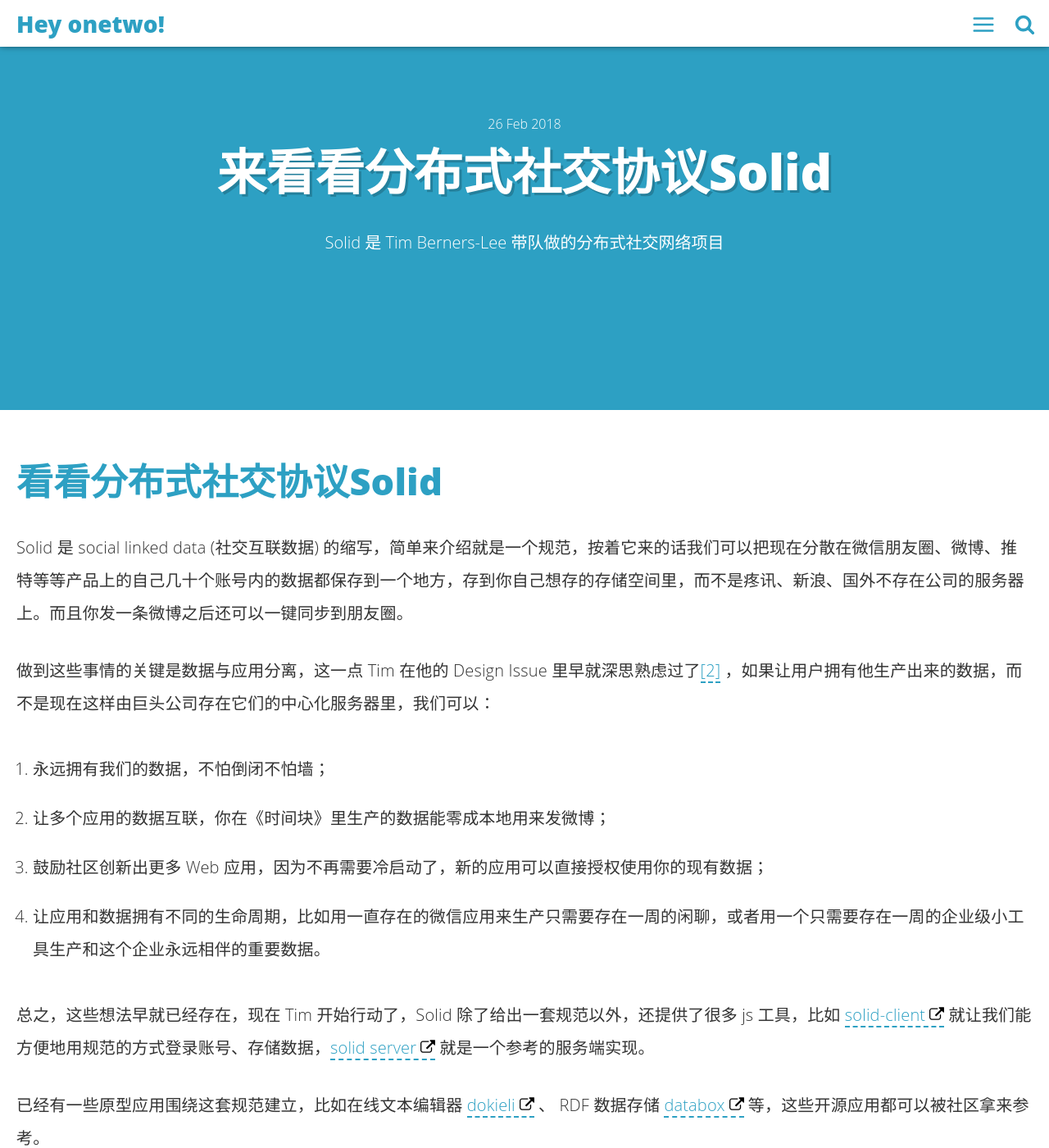
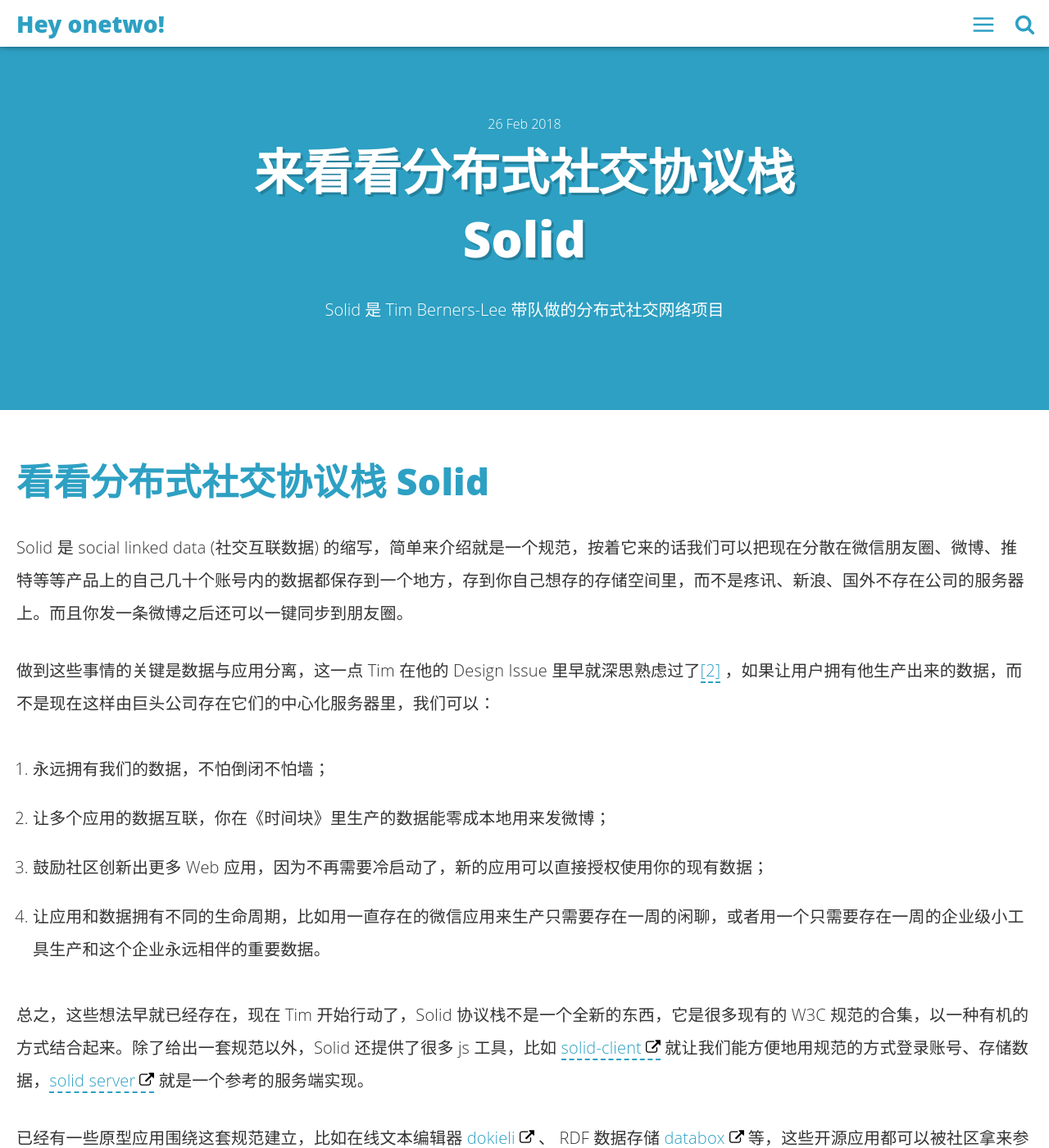
Before and after one commit to linonetwo/linonetwo.github.io, a Jekyll site: the page built from _posts/2018-02-26-看看分布式社交协议Solid.md, in a window 1280 px wide and 1400 px high. Shown: the whole window at 82% size. Built offline with Jekyll 4.4.1, drawn with Linux system fonts in a browser that asks for light colours; comment, search, counter and statistics services are not loaded.

Commit message:
强调这是个协议栈

```diff
--- a/_posts/2018-02-26-看看分布式社交协议Solid.md
+++ b/_posts/2018-02-26-看看分布式社交协议Solid.md
@@ -1,6 +1,6 @@
 ---
 layout: post
-title: "来看看分布式社交协议Solid"
+title: "来看看分布式社交协议栈Solid"
 date: 2018-02-26 22:40:19 +0800
 image: 'blog-author.jpg'
 description: 'Solid 是 Tim Berners-Lee 带队做的分布式社交网络项目'
@@ -13,7 +13,7 @@
 twitter_text:
 introduction: '让互联网重新去中心化的项目之一'
 ---
-# 看看分布式社交协议Solid
+# 看看分布式社交协议栈 Solid
 
 Solid 是 social linked data (社交互联数据) 的缩写，简单来介绍就是一个规范，按着它来的话我们可以把现在分散在微信朋友圈、微博、推特等等产品上的自己几十个账号内的数据都保存到一个地方，存到你自己想存的存储空间里，而不是疼讯、新浪、国外不存在公司的服务器上。而且你发一条微博之后还可以一键同步到朋友圈。
 
@@ -24,7 +24,7 @@
 1. 鼓励社区创新出更多 Web 应用，因为不再需要冷启动了，新的应用可以直接授权使用你的现有数据；
 1. 让应用和数据拥有不同的生命周期，比如用一直存在的微信应用来生产只需要存在一周的闲聊，或者用一个只需要存在一周的企业级小工具生产和这个企业永远相伴的重要数据。
 
-总之，这些想法早就已经存在，现在 Tim 开始行动了，Solid 除了给出一套规范以外，还提供了很多 js 工具，比如 [solid-client](https://npm.runkit.com/solid-client) 就让我们能方便地用规范的方式登录账号、存储数据，[solid server](https://github.com/solid/node-solid-server) 就是一个参考的服务端实现。
+总之，这些想法早就已经存在，现在 Tim 开始行动了，Solid 协议栈不是一个全新的东西，它是很多现有的 W3C 规范的合集，以一种有机的方式结合起来。除了给出一套规范以外，Solid 还提供了很多 js 工具，比如 [solid-client](https://npm.runkit.com/solid-client) 就让我们能方便地用规范的方式登录账号、存储数据，[solid server](https://github.com/solid/node-solid-server) 就是一个参考的服务端实现。
 
 已经有一些原型应用围绕这套规范建立，比如在线文本编辑器 [dokieli](https://dokie.li/docs) 、 RDF 数据存储 [databox](https://databox.me/) 等，这些开源应用都可以被社区拿来参考。
 
```
